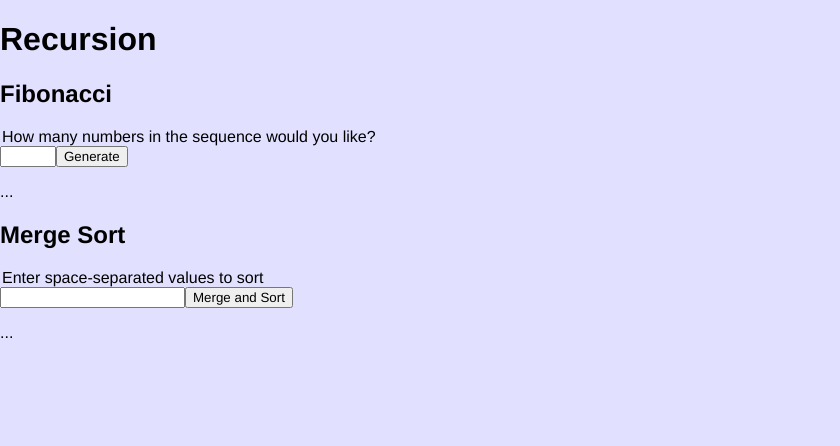
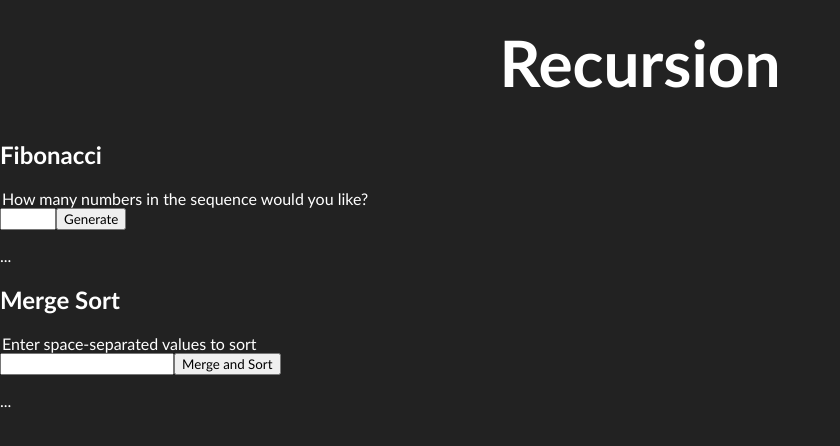
Before and after one commit to lyndonpanton/recursion, a website built with webpack: page src/template.html in a window 1280 px wide. Shown: the whole page, without its empty margins (0-840 px from the left). Built offline with nearby package versions, Linux system fonts and the light colour scheme.

Commit message:
Style: Header elements

```diff
--- a/src/css/styles.css
+++ b/src/css/styles.css
@@ -1,10 +1,84 @@
+/* General ********************************************************************/
 * {
-    font-family: 'Franklin Gothic Medium', 'Arial Narrow', Arial, sans-serif;
+    font-family: Futura, "Trebuchet MS", "Lucida Sans Unicode", "Lucida Grande",
+            "Lucida Sans", Arial, sans-serif;
 }
 
 body, html {
     margin: 0;
     padding: 0;
 
-    background-color: #E1E1FF;
+    font-size: 16px;
+    font-style: normal;
+    font-weight: normal;
+
+    background-color: #222222;
+    color: white;
 }
+
+/* Header *********************************************************************/
+h1 {
+    margin: 0;
+    padding: 24px 0px;
+
+    font-size: 4rem;
+    text-align: center;
+}
+
+header {
+    height: 15vh;
+}
+
+/* Main ***********************************************************************/
+main {
+    height: 85vh;
+}
+
+.container {
+
+}
+
+.container-heading {
+
+}
+
+.container-form {
+
+}
+
+.form-legend {
+
+}
+
+.form-count {
+
+}
+
+.form-submit {
+
+}
+
+.form-output {
+
+}
+
+#fibonacci {
+
+}
+
+#fibonacci-form {
+
+}
+
+#merge-sort {
+
+}
+
+#merge-sort-form {
+
+}
+
+/* Footer *********************************************************************/
+footer {
+
+}
--- a/src/index.js
+++ b/src/index.js
@@ -1,4 +1,4 @@
-console.log("Webpack configured successfully");
+// console.log("Webpack configured successfully");
 
 import "./css/styles.css"
 
--- a/src/js/merge.js
+++ b/src/js/merge.js
@@ -18,8 +18,6 @@ function merge(left, right, array) {
     while (j < right.length) {
         array[k++] = right[j++];
     }
-
-    // console.log(array);
 }
 
 export { merge };
```
